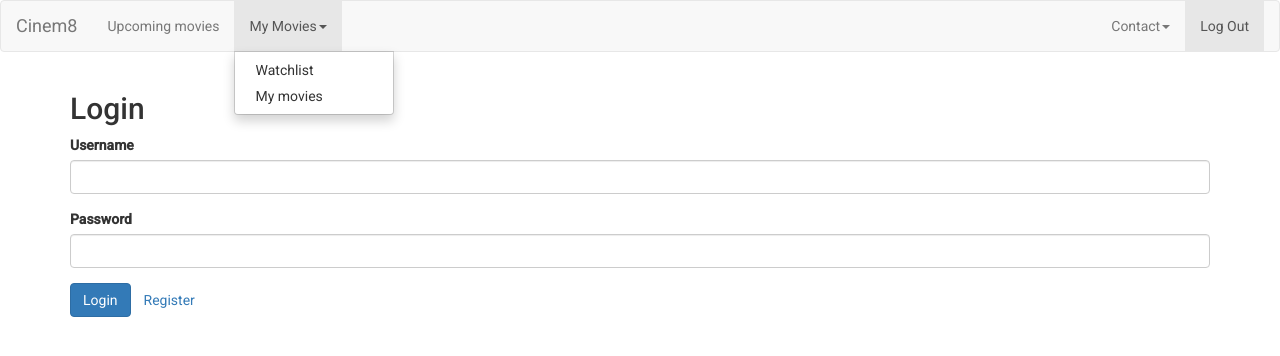
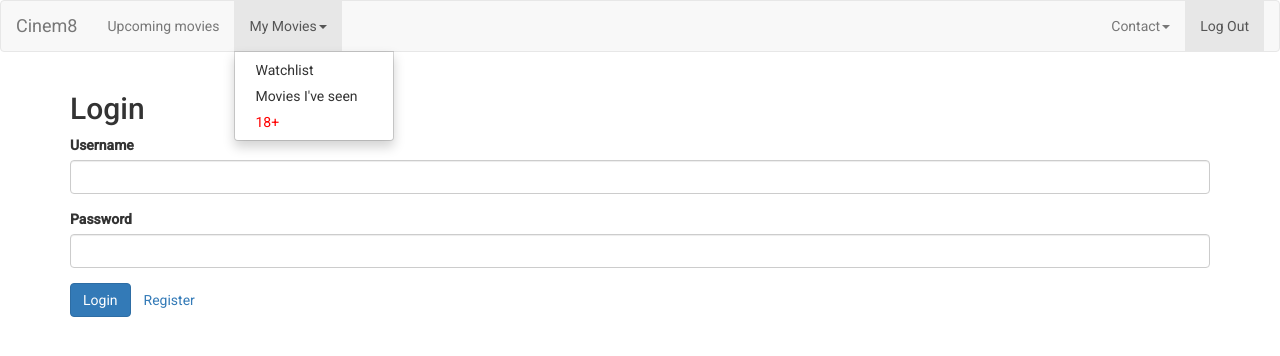
Before and after one commit to Dasch1810/T4SSProject, an Angular app: page /login in a window 1280 px wide. Both pictures are taken after a click on the button "My Movies". Shown: the top 356 px of the page. Built offline with nearby package versions, Linux system fonts and the light colour scheme.

Commit message:
Adult section added

```diff
--- a/src/app/app-routing.module.ts
+++ b/src/app/app-routing.module.ts
@@ -21,6 +21,7 @@ const routes: Routes = [
   {path: 'about', component: AboutComponent},
   {path: 'login', component: LoginComponent},
   {path: 'register', component: RegisterComponent},
+  {path: 'login', component: UpcomingMoviesComponent},
 ];
 
 @NgModule({
--- a/src/app/app.module.ts
+++ b/src/app/app.module.ts
@@ -29,6 +29,7 @@ import { LoginComponent } from './login';
 import { AlertComponent } from './_components';
 import { HttpClientModule } from '@angular/common/http';
 import { SafeUrlPipe } from './movie/pipes/safe-url.pipe';
+import { AdultComponent } from './movie/adult/adult.component';
 
 
 
@@ -54,7 +55,8 @@ import { SafeUrlPipe } from './movie/pipes/safe-url.pipe';
     RegisterComponent,
     LoginComponent,
     AlertComponent,
-    SafeUrlPipe
+    SafeUrlPipe,
+    AdultComponent
 
 
   ],
--- a/src/app/header/header/header.component.css
+++ b/src/app/header/header/header.component.css
@@ -19,3 +19,6 @@ float: left;
     background-color: #ddd;
     color: black;
   } */
+.red{
+  color: red;
+}
--- a/src/app/header/header/header.component.html
+++ b/src/app/header/header/header.component.html
@@ -14,7 +14,8 @@
                             <a class="dropdown-toggle" role="button">My Movies<span class="caret"></span></a>
                             <ul class="dropdown-menu">
                                 <li><a routerLink="watchlist">Watchlist</a></li>
-                                <li><a routerLink="my-list">My movies</a></li>
+                                <li><a routerLink="my-list">Movies I've seen</a></li>
+                                <li><a routerLink="adult" class="red">18+</a></li>
                             </ul>
                 </ul>
                 <ul class="nav navbar-nav navbar-right">
--- /dev/null
+++ b/src/app/movie/adult/adult.component.html
@@ -0,0 +1 @@
+<H1>You disgusting PIG !</H1>
--- /dev/null
+++ b/src/app/movie/adult/adult.component.ts
@@ -0,0 +1,15 @@
+import { Component, OnInit } from '@angular/core';
+
+@Component({
+  selector: 'app-adult',
+  templateUrl: './adult.component.html',
+  styleUrls: ['./adult.component.css']
+})
+export class AdultComponent implements OnInit {
+
+  constructor() { }
+
+  ngOnInit() {
+  }
+
+}
```
Also changed, not shown: src/app/movie/adult/adult.component.css (added).
